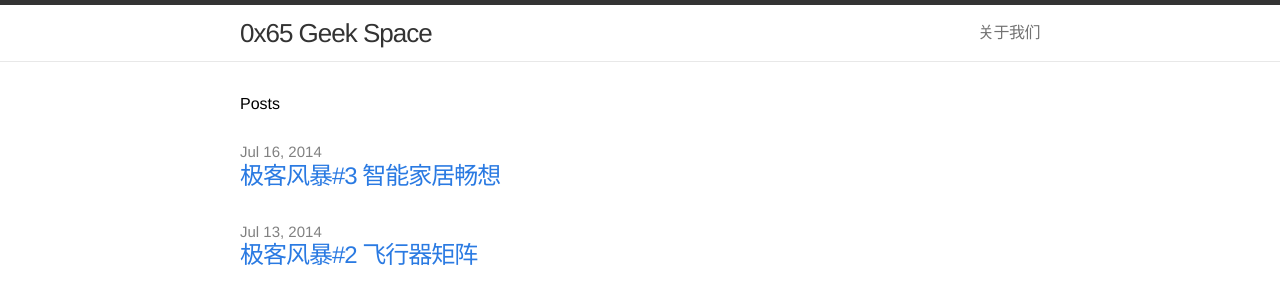
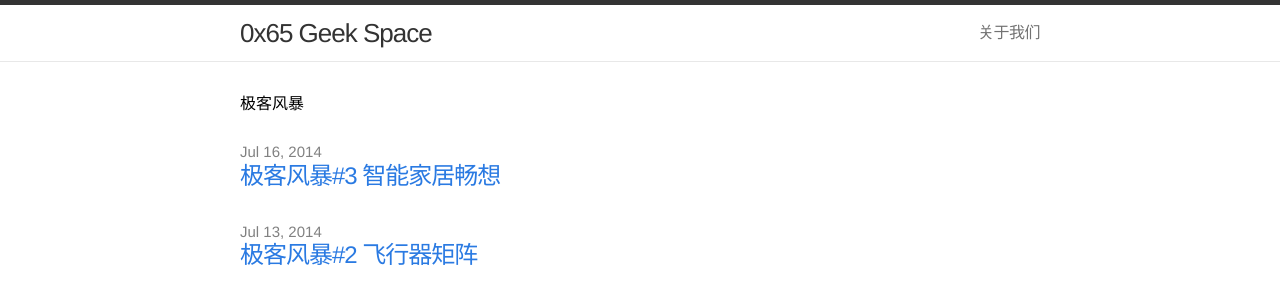
Before and after one commit to 0x65geekspace/0x65geekspace.github.io, a Jekyll site: the page built from index.html, in a window 1280 px wide. Shown: the top 285 px of the page. Built offline with Jekyll 4.4.1, drawn with Linux system fonts in a browser that asks for light colours.

Commit message:
change 'post' into '极客风暴'
so that other posts doesn't need to say '极客风暴' in title.

```diff
--- a/index.html
+++ b/index.html
@@ -4,7 +4,7 @@ layout: default
 
 <div class="home">
 
-  <h1>Posts</h1>
+  <h1>极客风暴</h1>
 
   <ul class="posts">
     {% for post in site.posts %}
```
